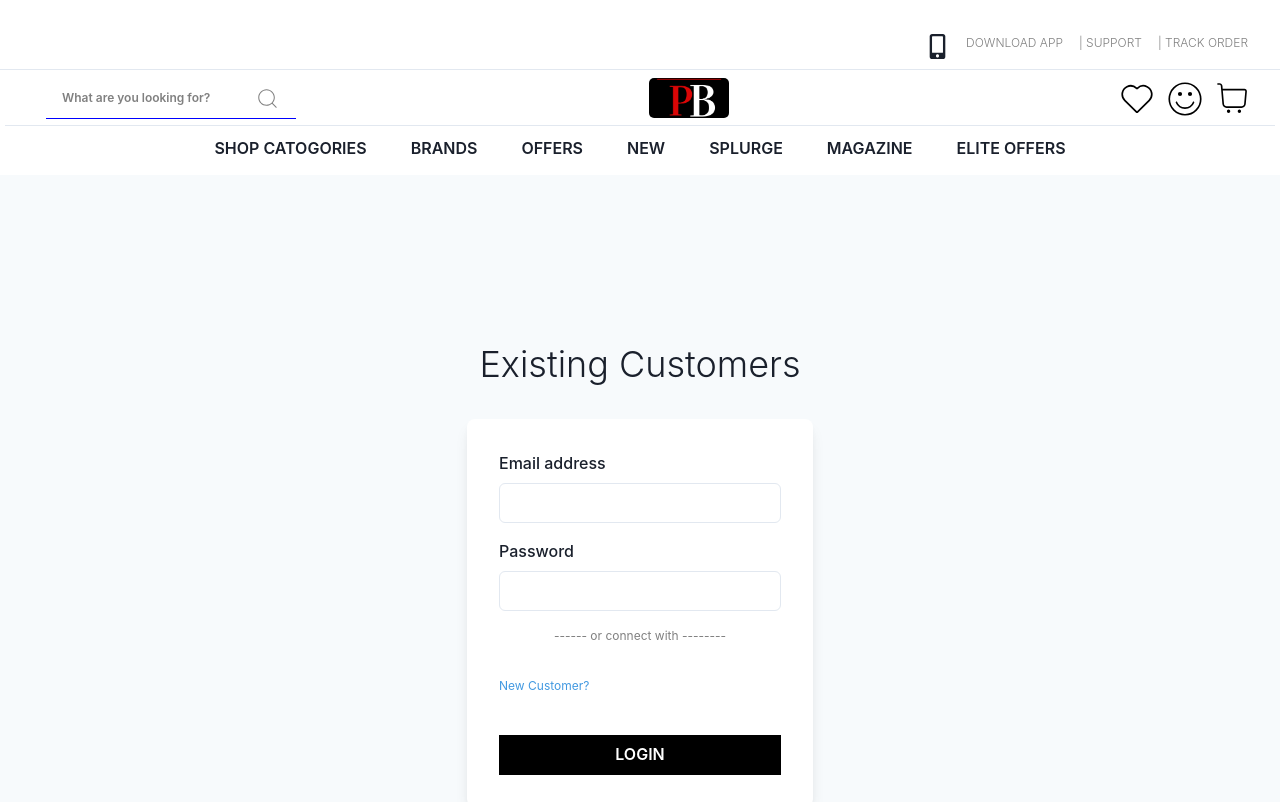
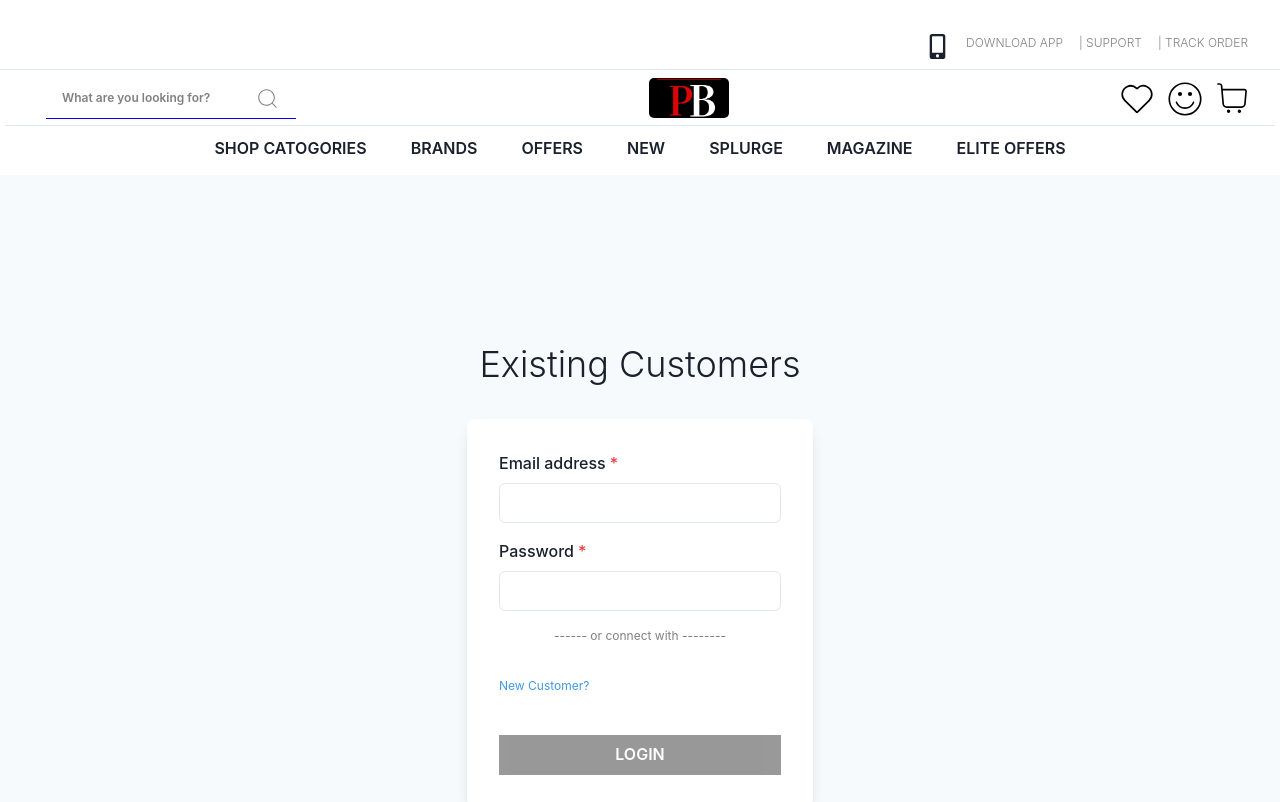
Before and after one commit to abhiamber/Purpple.com-Clone, a React (Create React App) app in the folder frontend/: page /login in a window 1280 px wide. Shown: the top 802 px of the page. Built offline with nearby package versions, Linux system fonts and the light colour scheme; some icons are missing; the HTML template or start-up script is replaced by a standard one.

Commit message:
form-is-validated

```diff
--- a/frontend/src/Pages/Login.jsx
+++ b/frontend/src/Pages/Login.jsx
@@ -9,9 +9,9 @@ import {
   Heading,
   Text,
   useColorModeValue,
+  FormErrorMessage,
 } from "@chakra-ui/react";
-import jwt_decode from "jwt-decode";
-import { useEffect, useState } from "react";
+import { useState } from "react";
 import { Link, useLocation, useNavigate } from "react-router-dom";
 import { useAuth } from "../Utilis/Auth";
 import BackendURL from "../BackendURL";
@@ -24,42 +24,28 @@ export default function Login() {
   const navigate = useNavigate();
   const location = useLocation();
   const redirectPath = location.state?.path || "/";
-  const [first, setFirst] = useState({});
 
-  /*google login*/
-  // const handleCallbackResponse = (response) => {
-  //   console.log("he");
-  //   console.log("token:" + response.credential);
-  //   var userObject = jwt_decode(response.credential);
-  //   console.log(userObject);
-  //   setFirst(userObject);
-  //   document.getElementById("signInDiv").hidden = true;
-  // };
+  // Email Validation by using genral expression
+  let isEmailErrorFunc = () => {
+    const emailRegex = /^[A-Z0-9._%+-]+@[A-Z0-9.-]+\.[A-Z]{2,}$/i;
 
-  // useEffect(() => {
-  //   console.log("hel");
+    if (emailRegex.test(email)) {
+      return true;
+    }
+    return false;
+  };
 
-  //   /* global google */
-  //   google.accounts.id.initialize({
-  //     client_id:
-  //       "514340861987-f7tbdfd063bbb72d0452dm5je7onj1vj.apps.googleusercontent.com",
-  //     callback: handleCallbackResponse,
-  //   });
-  //   google.accounts.id.renderButton(document.getElementById("signInDiv"), {
-  //     theme: "outline",
-  //     size: "large",
-  //   });
-  // }, []);
+  // password validation by checking length should be geater than 6
+  let isPasswordErrorFunc = () => {
+    if (password.length > 5) {
+      return true;
+    }
+    return false;
+  };
 
   const handleLogin = (e) => {
     e.preventDefault();
-    const emailRegex = /^[A-Z0-9._%+-]+@[A-Z0-9.-]+\.[A-Z]{2,}$/i;
 
-    if (!emailRegex.test(email)) {
-      return alert("Please type Valid email id");
-    } else if (!password) {
-      return alert("Please fill password");
-    }
     fetch(`${BackendURL}/login`, {
       method: "POST",
       crossDomain: true,
@@ -76,30 +62,16 @@ export default function Login() {
       .then((res) => res.json())
       .then((data) => {
         if (data.status === "NO") {
-          if (data.message === "user not found") {
-            alert("user not Exist Please Signup First");
-            navigate("/register");
-          }
-          if (data.message === "Unauthorized") {
-            alert("Please fill correct password");
-          }
+          return alert("invalid Credentials");
         }
         if (data.status === "OK") {
           alert("Login Successful");
-          // console.log(data);
           login(data);
           navigate(redirectPath, { replace: true });
         }
       })
       .catch((e) => alert("ERROR", e.message));
   };
-
-  if (first.name) {
-    // console.log(first.name);
-    login({ user: first.name });
-    alert(`Login Successful with ${first.name}`);
-    navigate(redirectPath, { replace: true });
-  }
 
   return (
     <Flex
@@ -121,16 +93,25 @@ export default function Login() {
           p={8}
         >
           <Stack spacing={4}>
-            <FormControl id="email">
+            <FormControl id="email" isRequired>
               <FormLabel>Email address</FormLabel>
               <Input type="email" onChange={(e) => setEmail(e.target.value)} />
+
+              {!isEmailErrorFunc() && email !== "" && (
+                <FormLabel color={"red"}>Invalid Email</FormLabel>
+              )}
             </FormControl>
-            <FormControl id="password">
+            <FormControl id="password" isRequired>
               <FormLabel>Password</FormLabel>
               <Input
                 type="password"
                 onChange={(e) => setPassword(e.target.value)}
               />
+              {!isPasswordErrorFunc() && password !== "" && (
+                <FormLabel color="red">
+                  Password should be grater than 6
+                </FormLabel>
+              )}
             </FormControl>
 
             <Text>{"------ or connect with --------"}</Text>
@@ -148,6 +129,7 @@ export default function Login() {
               </Stack>
 
               <Button
+                isDisabled={!isEmailErrorFunc() || !isPasswordErrorFunc()}
                 onClick={handleLogin}
                 fontWeight="600"
                 bgColor="black"
--- a/frontend/src/Pages/Register.jsx
+++ b/frontend/src/Pages/Register.jsx
@@ -26,18 +26,27 @@ export default function Register() {
   const navigate = useNavigate();
   const location = useLocation();
   const redirectPath = location.state?.path || "/login";
+
+  let isEmailErrorFunc = () => {
+    const emailRegex = /^[A-Z0-9._%+-]+@[A-Z0-9.-]+\.[A-Z]{2,}$/i;
+
+    if (emailRegex.test(email)) {
+      return true;
+    }
+    return false;
+  };
+
+  // password validation by checking length should be geater than 6
+  let isPasswordErrorFunc = () => {
+    if (password.length > 5) {
+      return true;
+    }
+    return false;
+  };
   const handleSubmit = (e) => {
     e.preventDefault();
     const emailRegex = /^[A-Z0-9._%+-]+@[A-Z0-9.-]+\.[A-Z]{2,}$/i;
 
-    console.log({ name, address, email, password });
-    if (name === "" || email === "" || password === "") {
-      alert(`Please Fill Mandatory * Fileld`);
-    } else if (!emailRegex.test(email)) {
-      return alert("Please type Valid email id");
-    } else if (!password) {
-      return alert("Please fill password");
-    }
     fetch(`${BackendURL}/signup`, {
       method: "POST",
       crossDomain: true,
@@ -55,7 +64,6 @@ export default function Register() {
     })
       .then((res) => res.json())
       .then((data) => {
-        console.log(data, "userRegister");
         if (data.status === "NO") {
           alert("User Already Exists");
         }
@@ -90,6 +98,9 @@ export default function Register() {
                 onChange={(e) => SetName(e.target.value)}
                 required
               />
+              {name === "" && (
+                <FormLabel color="red">Name is required here</FormLabel>
+              )}
             </FormControl>
 
             <FormControl id="address">
@@ -109,6 +120,9 @@ export default function Register() {
                 onChange={(e) => Setemail(e.target.value)}
                 required
               />
+              {!isEmailErrorFunc() && email !== "" && (
+                <FormLabel color={"red"}>Invalid Email</FormLabel>
+              )}
             </FormControl>
             <FormControl id="phone">
               <FormLabel>Phone Number (optional) </FormLabel>
@@ -134,9 +148,17 @@ export default function Register() {
                   </Button>
                 </InputRightElement>
               </InputGroup>
+              {!isPasswordErrorFunc() && password !== "" && (
+                <FormLabel color="red">
+                  Password should be grater than 6
+                </FormLabel>
+              )}
             </FormControl>
             <Stack spacing={10} pt={2}>
               <Button
+                isDisabled={
+                  !isEmailErrorFunc() || !isPasswordErrorFunc() || name === ""
+                }
                 fontWeight="600"
                 bgColor="black"
                 size="lg"
```
